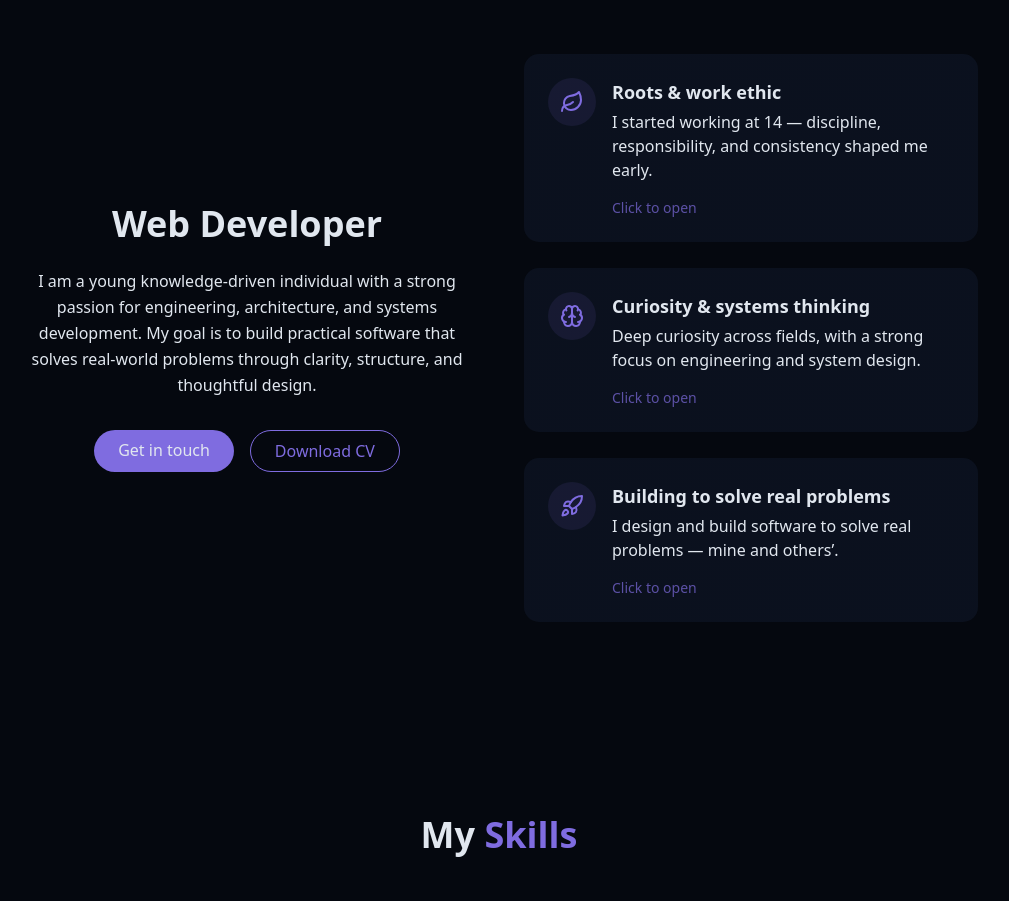
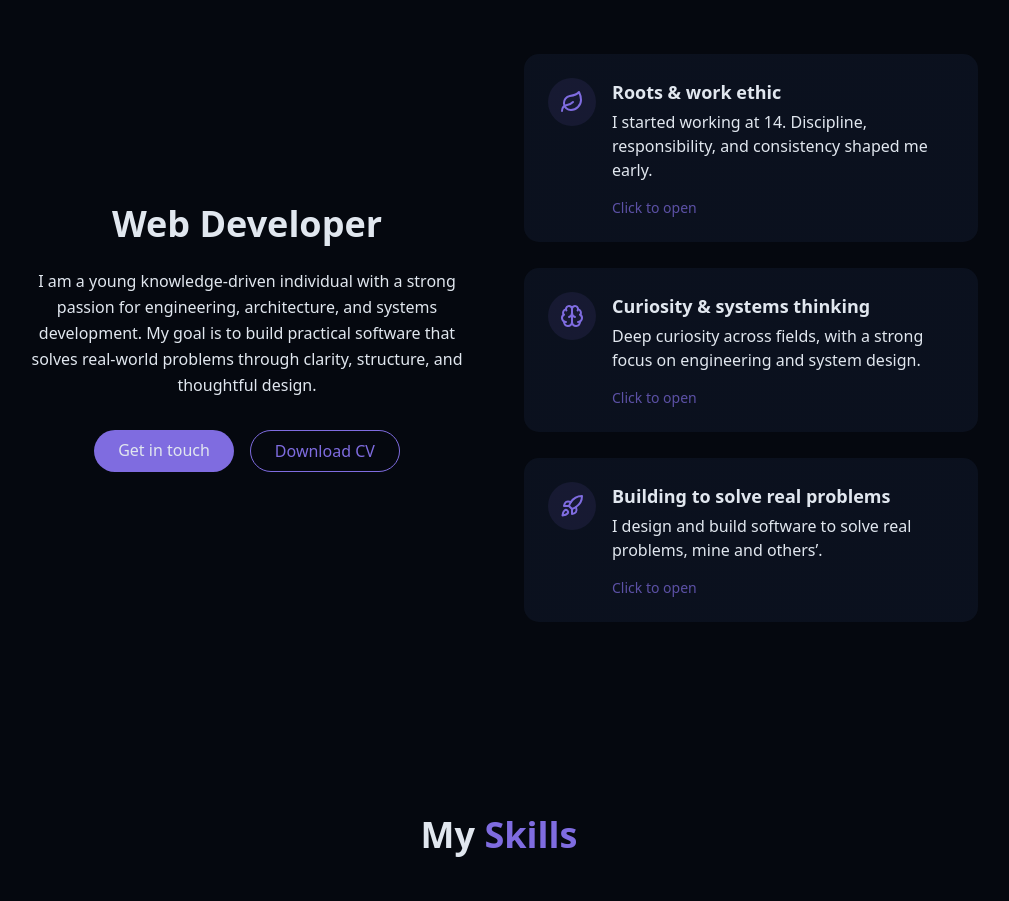
Before and after one commit to RReis00/portfolio, a React (Vite) app: page / in a window 1280 px wide. Shown: the part 931-1832 px from the top of the page, without its empty margins (141-1150 px from the left). Built offline with nearby package versions, Linux system fonts and the light colour scheme; no server answers.

Commit message:
about content update

```diff
--- a/src/components/AboutSection.jsx
+++ b/src/components/AboutSection.jsx
@@ -9,13 +9,13 @@ export const AboutSection = () => {
         Icon: Leaf,
         title: "Roots & work ethic",
         preview:
-          "I started working at 14 — discipline, responsibility, and consistency shaped me early.",
+          "I started working at 14. Discipline, responsibility, and consistency shaped me early.",
         full: (
           <>
             <p className="text-muted-foreground leading-relaxed">
               I began my professional life at 14, working as a farmer in my
               uncle’s agricultural business. Every summer and school break until
-              2022, I was there — learning discipline, consistency, and
+              2022, I was there learning discipline, consistency, and
               responsibility through real work.
             </p>
             <p className="text-muted-foreground leading-relaxed mt-3">
@@ -33,8 +33,8 @@ export const AboutSection = () => {
         full: (
           <>
             <p className="text-muted-foreground leading-relaxed">
-              I am deeply curious about multiple disciplines — geopolitics,
-              politics, history, theology, economics, finance, and nutrition —
+              I am deeply curious about multiple disciplines, geopolitics,
+              politics, history, theology, economics, finance, and nutrition
               but above all, engineering, architecture, and systems development.
             </p>
             <p className="text-muted-foreground leading-relaxed mt-3">
@@ -54,7 +54,7 @@ export const AboutSection = () => {
         Icon: Rocket,
         title: "Building to solve real problems",
         preview:
-          "I design and build software to solve real problems — mine and others’.",
+          "I design and build software to solve real problems, mine and others’.",
         full: (
           <>
             <p className="text-muted-foreground leading-relaxed">
@@ -89,7 +89,7 @@ export const AboutSection = () => {
               <li>
                 A budgets and services management platform with PDF export,
                 designed to be simple, flexible, and accessible even for
-                non-technical users — currently my first product being finalized
+                non-technical users, currently my first product being finalized
                 for public release.
               </li>
             </ul>
```
